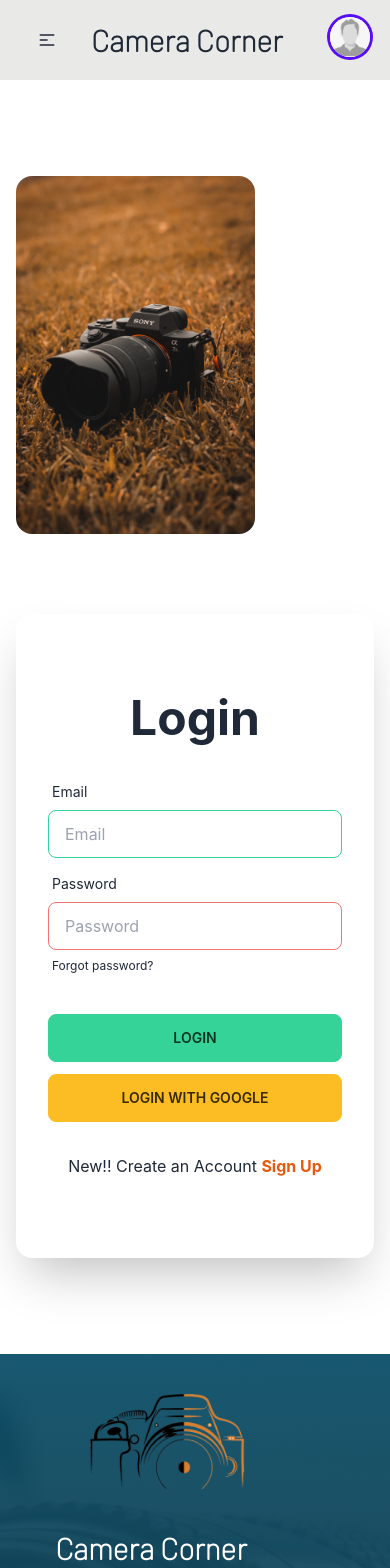
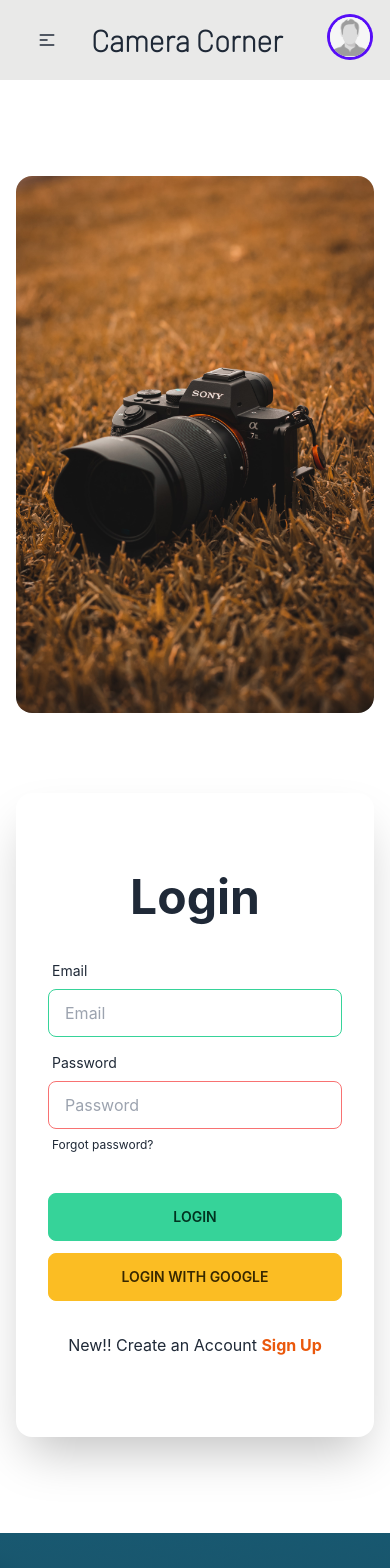
Before and after one commit to SHOUROV-HASAN-CSE/camera-corner-client, a React (Create React App) app: page /login in a window 390 px wide. Shown: the top 1568 px of the page. Built offline with nearby package versions, Linux system fonts and the light colour scheme; no server answers.

Commit message:
login edited

```diff
--- a/src/Pages/Login/Login.js
+++ b/src/Pages/Login/Login.js
@@ -118,9 +118,9 @@ const Login = () => {
         <div className="hero w-full my-20">
             <div className="hero-content grid gap-20 md:grid-cols-2 flex-col lg:flex-row">
                 <div className="text-center lg:text-left">
-                    <img className='w-2/3 rounded-2xl' src={image} alt="" />
+                    <img className='md:w-2/3 rounded-2xl' src={image} alt="" />
                 </div>
-                <div className="card flex-shrink-0 w-full max-w-sm shadow-2xl bg-base-100 py-20">
+                <div className="card flex-shrink-0 w-full md:max-w-sm shadow-2xl bg-base-100 py-20">
                     <h1 className="text-5xl text-center font-bold">Login</h1>
                     <form onSubmit={handleLogin} className="card-body">
                         <div className="form-control">
--- a/src/Pages/SignUp/SignUp.js
+++ b/src/Pages/SignUp/SignUp.js
@@ -72,7 +72,7 @@ const saveUser = (name, email, userStatus, photoURL) =>{
         <div className="hero w-full my-10">
             <div className="hero-content grid gap-20 md:grid-cols-2 flex-col lg:flex-row">
                 <div className="text-center lg:text-left">
-                <img className='w-2/2 rounded-2xl' src={image} alt="" />
+                <img className='md:w-2/2 rounded-2xl' src={image} alt="" />
                 </div>
                 <div className="card flex-shrink-0 w-full max-w-lg shadow-2xl bg-base-100 py-10">
                     <h1 className="text-5xl text-center font-bold">Sign Up</h1>
```
